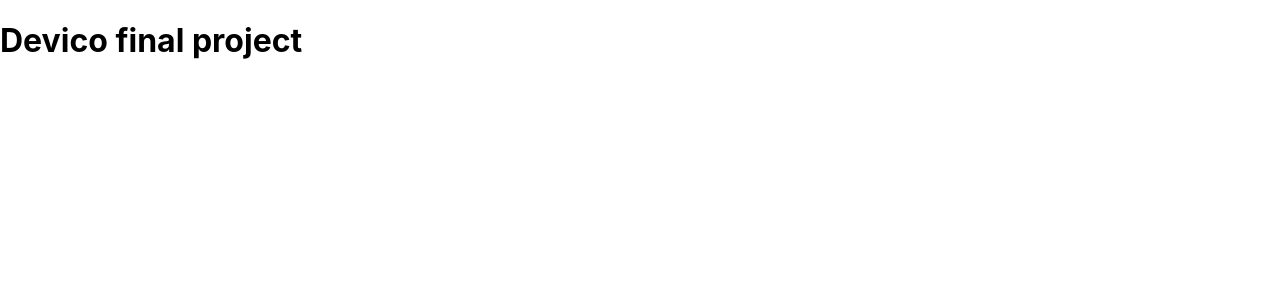
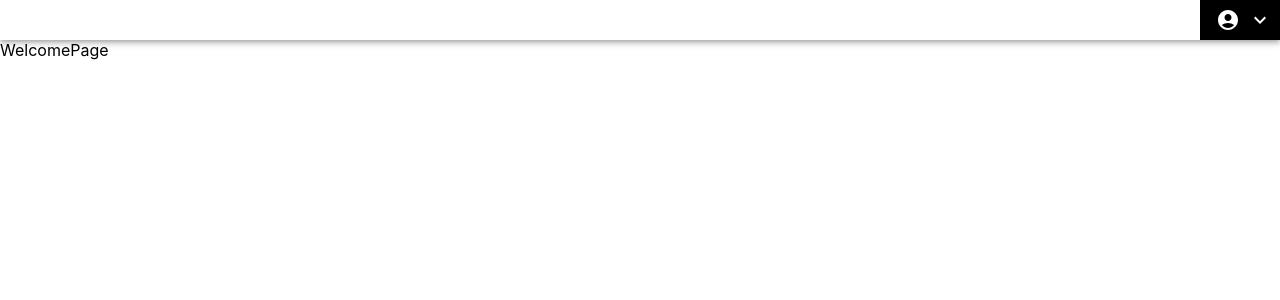
Before and after one commit to cstruchevs/Devico_Project_Client, a React (Create React App) app: page / in a window 1280 px wide. Shown: the top 300 px of the page. Built offline with nearby package versions, Linux system fonts and the light colour scheme.

Commit message:
first version of navbar

```diff
--- a/public/index.html
+++ b/public/index.html
@@ -10,6 +10,7 @@
       content="Web site created using create-react-app"
     />
     <link rel="apple-touch-icon" href="%PUBLIC_URL%/logo192.png" />
+    <link href="https://fonts.googleapis.com/css2?family=Didact+Gothic&family=Merriweather:wght@400;700;900&display=swap" rel="stylesheet">
     <!--
       manifest.json provides metadata used when your web app is installed on a
       user's mobile device or desktop. See https://developers.google.com/web/fundamentals/web-app-manifest/
--- a/src/App.tsx
+++ b/src/App.tsx
@@ -1,10 +1,12 @@
 import React from 'react';
+import Layout from './components/Layout';
+import WelcomePage from './pages/WelcomePage/WelcomePage';
 
 function App() {
   return (
-    <div className="App">
-      <h1>Devico final project</h1>
-    </div>
+    <Layout>
+      <WelcomePage />
+    </Layout>
   );
 }
 
--- /dev/null
+++ b/src/components/Layout.tsx
@@ -0,0 +1,19 @@
+import { Fragment, Suspense } from 'react';
+
+import classes from './Layout.module.css';
+import MainNavigation from './MainNavigation/MainNavigation';
+
+interface ILayout{
+    children: JSX.Element
+}
+
+const Layout: React.FunctionComponent<ILayout> = ({children}) => {
+  return (
+    <Fragment>
+      <MainNavigation />
+      <main>{children}</main>
+    </Fragment>
+  );
+};
+
+export default Layout;
--- /dev/null
+++ b/src/components/MainNavigation/MainNavigatioStyles.tsx
@@ -0,0 +1,13 @@
+import { Button, Popover, styled } from "@mui/material";
+
+export const StyledPopover = styled(Popover)({
+    marginTop: "8.2px",
+    marginLeft:"15px"
+});
+
+export const StyledButton = styled(Button)({
+    color:'rgba(0, 0, 0, 0.56)',
+    '&hover': {
+        backgroundColor: "rgba(0, 0, 0, 0.08)"
+    }
+});
--- /dev/null
+++ b/src/components/MainNavigation/MainNavigation.tsx
@@ -0,0 +1,96 @@
+import {
+  Box,
+  AppBar,
+  Typography,
+  Popover,
+  Button,
+  Stack,
+  styled,
+} from "@mui/material";
+import { StyledPopover, StyledButton } from "./MainNavigatioStyles";
+import AccountCircleIcon from "@mui/icons-material/AccountCircle";
+import KeyboardArrowDownIcon from "@mui/icons-material/KeyboardArrowDown";
+import React, { useState } from "react";
+import { useDispatch } from "react-redux";
+import { uiActions } from "../../store/ui-slice";
+
+interface IMainNavigation {}
+
+const MainNavigation = () => {
+  const [anchorEl, setAnchorEl] = React.useState<SVGSVGElement | null>(null);
+  const dispatch = useDispatch();
+
+  const handleClick = (event: React.MouseEvent<SVGSVGElement>) => {
+    setAnchorEl(event.currentTarget);
+  };
+  const handleClose = () => {
+    setAnchorEl(null);
+  };
+
+  const toggleRegHandler = () => {
+    dispatch(uiActions.toggleReg());
+  };
+  const toggleLoginHandler = () => {
+    dispatch(uiActions.toggleLog());
+  };
+
+  const open = Boolean(anchorEl);
+  const id = open ? "simple-popover" : undefined;
+
+  return (
+    <Box sx={{ flexGrow: 1 }}>
+      <AppBar position="static" sx={{ background: "transparent" }}>
+        <Box sx={{ display: "flex", justifyContent: "flex-end" }}>
+          <Box
+            p={1}
+            pr={0}
+            sx={{
+              background: "black",
+              flexGrow: 0.02,
+              display: "flex",
+              justifyContent: "space-evenly",
+            }}
+          >
+            <AccountCircleIcon />
+            <KeyboardArrowDownIcon
+              aria-describedby={id}
+              onClick={handleClick}
+            />
+            <StyledPopover
+              id={id}
+              open={open}
+              anchorEl={anchorEl}
+              onClose={handleClose}
+              anchorOrigin={{
+                vertical: "bottom",
+                horizontal: "right",
+              }}
+            >
+              <Stack
+                sx={{
+                  "& button": {
+                    p: 1.4,
+                    pr: 9,
+                    pl: 2,
+                    fontSize: "13px",
+                    borderRadius: "0px",
+                  },
+                }}
+                direction="column"
+              >
+                <StyledButton onClick={toggleRegHandler} size="medium">
+                  Sign In
+                </StyledButton>
+                <StyledButton onClick={toggleLoginHandler} size="medium">
+                  Sign Up
+                </StyledButton>
+              </Stack>
+            </StyledPopover>
+          </Box>
+        </Box>
+      </AppBar>
+    </Box>
+  );
+};
+
+export default MainNavigation;
--- a/src/index.css
+++ b/src/index.css
@@ -1,3 +1,11 @@
+* {
+  box-sizing: border-box;
+  padding: 0;
+  margin: 0;
+}
+
+@import url('https://fonts.googleapis.com/css2?family=Didact+Gothic&family=Merriweather:wght@400;700;900&display=swap');
+
 body {
   margin: 0;
   font-family: -apple-system, BlinkMacSystemFont, 'Segoe UI', 'Roboto', 'Oxygen',
--- a/src/index.tsx
+++ b/src/index.tsx
@@ -1,13 +1,17 @@
-import React from 'react';
-import ReactDOM from 'react-dom/client';
-import './index.css';
-import App from './App';
+import React from "react";
+import ReactDOM from "react-dom/client";
+import "./index.css";
+import App from "./App";
+import store from "./store";
+import { Provider } from "react-redux";
 
 const root = ReactDOM.createRoot(
-  document.getElementById('root') as HTMLElement
+  document.getElementById("root") as HTMLElement
 );
 root.render(
   <React.StrictMode>
-    <App />
+    <Provider store={store}>
+      <App />
+    </Provider>
   </React.StrictMode>
 );
--- /dev/null
+++ b/src/pages/WelcomePage/WelcomePage.jsx
@@ -0,0 +1,9 @@
+import React from 'react'
+
+const WelcomePage = () => {
+  return (
+    <div>WelcomePage</div>
+  )
+}
+
+export default WelcomePage
--- /dev/null
+++ b/src/store/index.tsx
@@ -0,0 +1,9 @@
+import { configureStore } from '@reduxjs/toolkit';
+
+import uiSlice from './ui-slice';
+
+const store = configureStore({
+  reducer: { ui: uiSlice.reducer }
+});
+
+export default store;
--- /dev/null
+++ b/src/store/ui-slice.tsx
@@ -0,0 +1,22 @@
+import { createSlice } from '@reduxjs/toolkit';
+
+type SliceState = {showReg: boolean, showLogin: boolean}
+
+const initialState:SliceState = {showReg: false, showLogin: false}
+
+const uiSlice = createSlice({
+  name: 'ui',
+  initialState: initialState,
+  reducers: {
+    toggleReg(state) {
+      state.showReg = !state.showReg;
+    },
+    toggleLog(state) {
+        state.showLogin = !state.showLogin;
+      }
+  },
+});
+
+export const uiActions = uiSlice.actions;
+
+export default uiSlice;
```
Also changed, not shown: package.json (+8 -0 lines), 1 other file (tests, documents, lock files or other folders).
